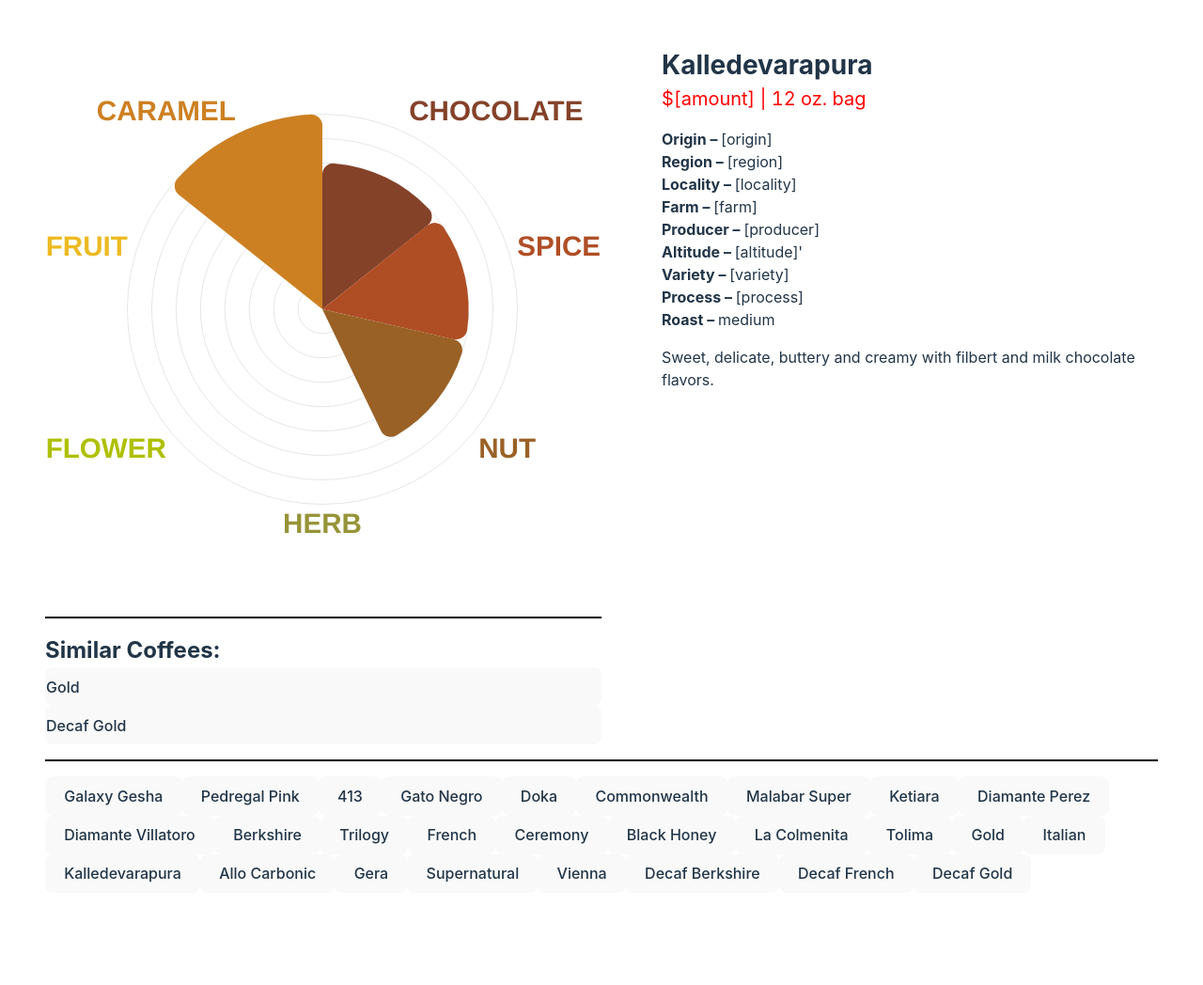
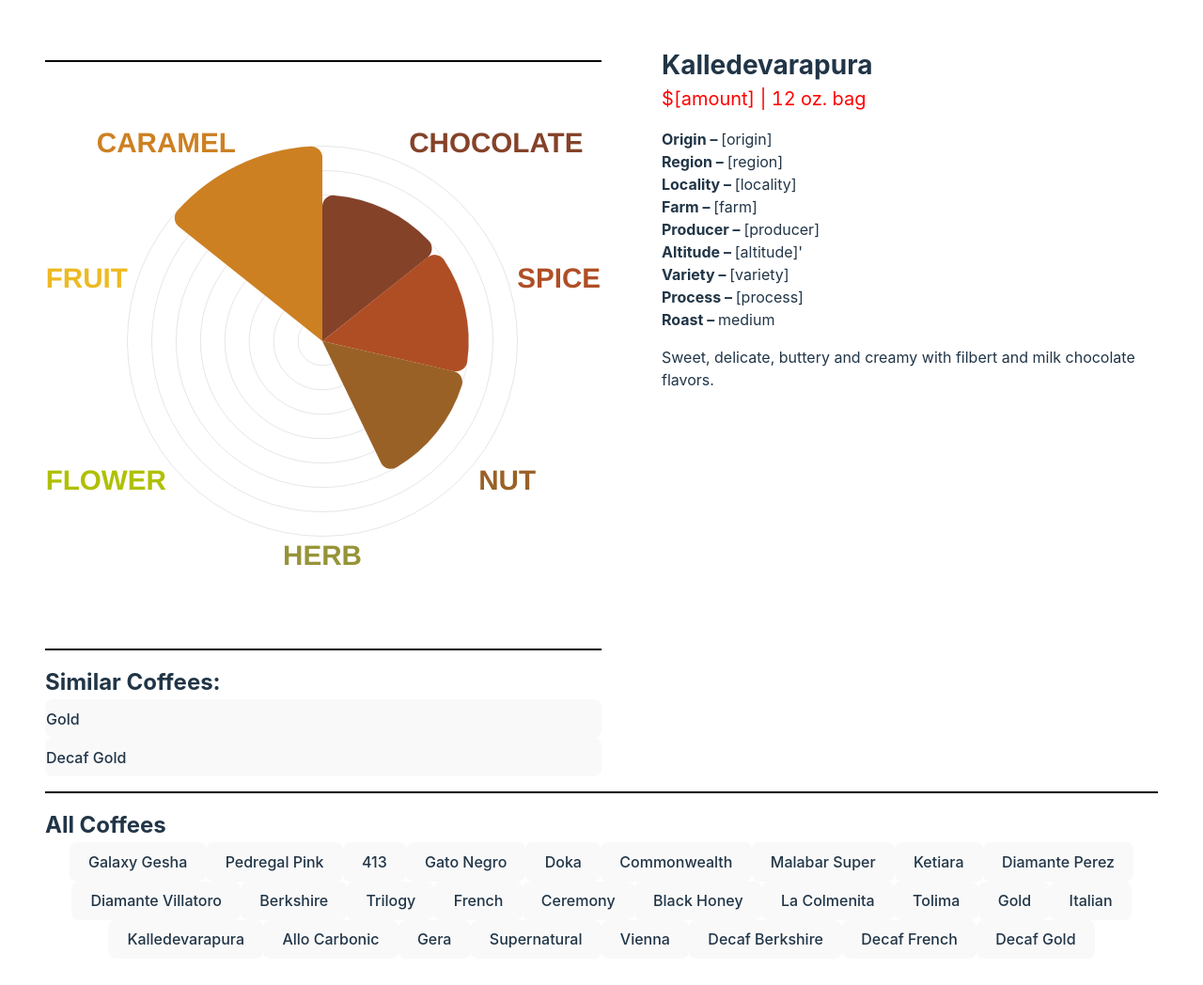
Before and after one commit to colecharb/flavor-meter, a React (Vite) app: page / in a window 1280 px wide. Shown: the top 1048 px of the page at 94% size. Before the commit the page ends 998 px from the top, so only its background shows below. Built offline with nearby package versions, Linux system fonts and the light colour scheme.

Commit message:
layout things

```diff
--- a/src/App.tsx
+++ b/src/App.tsx
@@ -38,6 +38,10 @@ function App() {
           width: '50%',
           minWidth: '275px'
         }}>
+
+          <div style={{ height: '2px', background: 'black', marginTop: '1em', marginBottom: '1em' }} />
+
+
           <FlavorMeter coffee={coffee} />
 
           {/* <button
@@ -59,16 +63,18 @@ function App() {
         </div>
 
         <div style={{ flex: 1, minWidth: '300px' }}>
-
           <CoffeeInfo coffee={coffee} />
-
         </div>
 
       </div>
 
       <div style={{ height: '2px', background: 'black', marginTop: '1em', marginBottom: '1em' }} />
 
-      <div style={{ flexDirection: 'row', flexWrap: 'wrap', }}>
+      <span style={{ fontSize: '24px', fontWeight: 'bold', textAlign: 'center' }}>
+        All Coffees
+      </span>
+
+      <div style={{ display: 'flex', flexDirection: 'row', flexWrap: 'wrap', justifyContent: 'center' }}>
         {coffees.map((coffee, index) =>
           <button
             onClick={() => setCoffeeIndex(index)}
```
